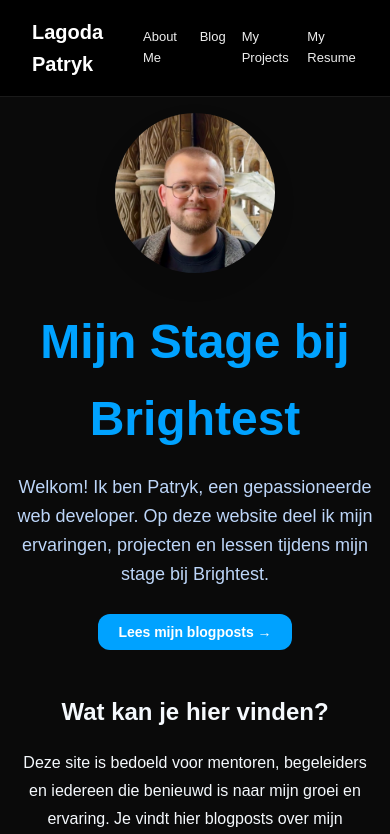
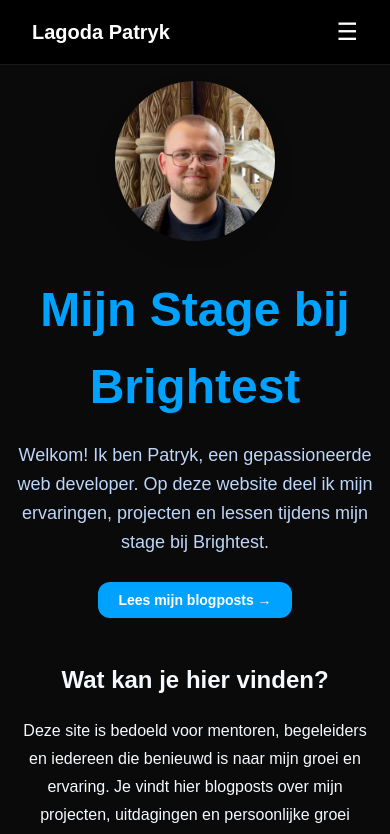
Before and after one commit to xdpatrykxd/portfolio-app, a Next.js app: page / in a window 390 px wide. Shown: the top 834 px of the page. Built offline with nearby package versions, Linux system fonts and the light colour scheme.

Commit message:
hamburger

```diff
--- a/src/components/Header.tsx
+++ b/src/components/Header.tsx
@@ -1,21 +1,31 @@
 // components/Header.tsx
+import { useState } from "react";
 import Link from "next/link";
 import styles from "@/styles/Header.module.css";
 
 export default function Header() {
+  const [isOpen, setIsOpen] = useState(false);
+
+  const toggleMenu = () => {
+    setIsOpen(prev => !prev);
+  };
+
   return (
     <header className={styles.header}>
       <div className={styles.container}>
         <Link href="/" className={styles.logo}>
           Lagoda Patryk
         </Link>
-        <nav className={styles.nav}>
-          <Link href="/about" className={styles.link}>About Me</Link>
 
-          <Link href="/blog" className={styles.link}>Blog</Link>
-          <Link href="/projects" className={styles.link}>My Projects</Link>
+        <button className={styles.menuToggle} onClick={toggleMenu} aria-label="Toggle menu">
+          {isOpen ? "✕" : "☰"}
+        </button>
 
-          <Link href="/resume" className={styles.link}>My Resume</Link>
+        <nav className={`${styles.nav} ${isOpen ? styles.show : ""}`}>
+          <Link href="/about" className={styles.link} onClick={() => setIsOpen(false)}>About Me</Link>
+          <Link href="/blog" className={styles.link} onClick={() => setIsOpen(false)}>Blog</Link>
+          <Link href="/projects" className={styles.link} onClick={() => setIsOpen(false)}>My Projects</Link>
+          <Link href="/resume" className={styles.link} onClick={() => setIsOpen(false)}>My Resume</Link>
         </nav>
       </div>
     </header>
--- a/src/styles/Header.module.css
+++ b/src/styles/Header.module.css
@@ -25,7 +25,51 @@
   text-decoration: none;
 }
 
+.menuToggle {
+  display: none;
+  font-size: 24px;
+  background: none;
+  border: none;
+  color: #fff;
+  cursor: pointer;
+}
+
+/* Default nav style (desktop) */
 .nav {
   display: flex;
   gap: 16px;
 }
+
+.link {
+  color: #f3f4f6;
+  text-decoration: none;
+  font-size: 16px;
+}
+
+.link:hover {
+  text-decoration: underline;
+}
+
+/* Mobile responsiveness */
+@media (max-width: 768px) {
+  .menuToggle {
+    display: block;
+  }
+
+  .nav {
+    display: none;
+    flex-direction: column;
+    gap: 16px;
+    position: absolute;
+    top: 100%;
+    left: 0;
+    right: 0;
+    background-color: #000;
+    padding: 16px 32px;
+    border-top: 1px solid rgba(255, 255, 255, 0.1);
+  }
+
+  .nav.show {
+    display: flex;
+  }
+}
```
